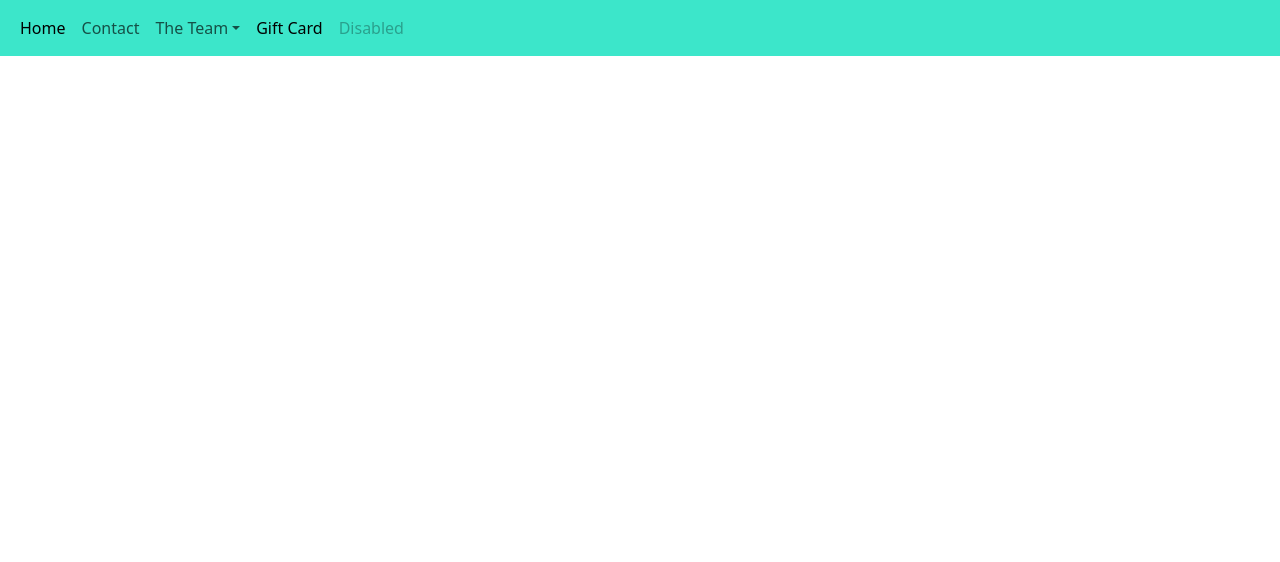
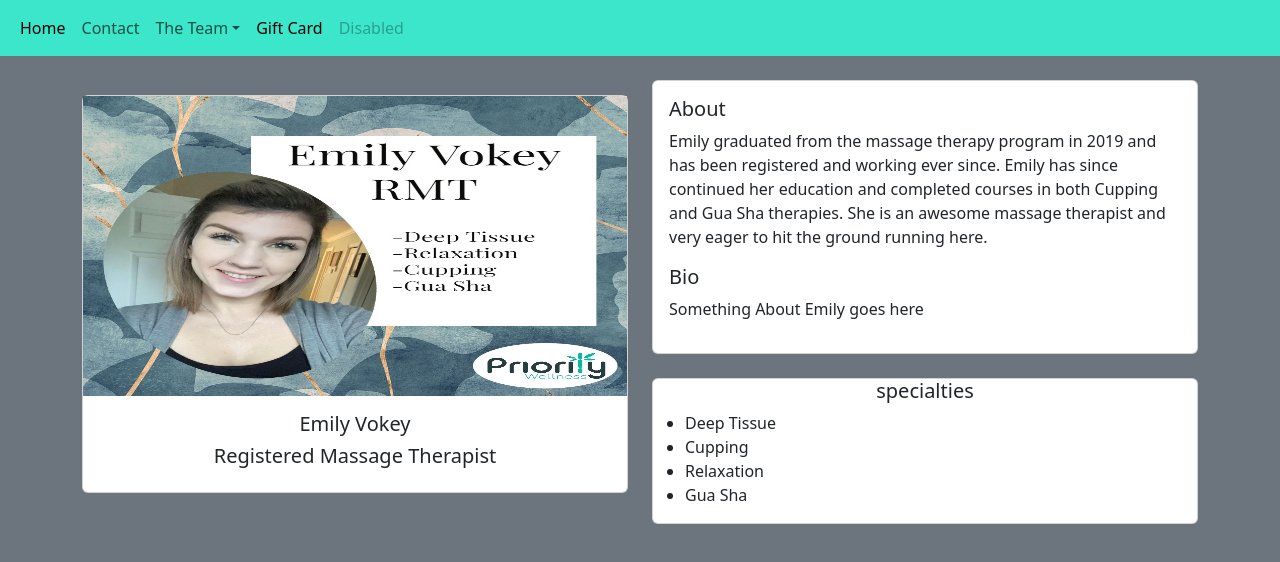
Before and after one commit to JamieBursey/PriorityWebpage, a React (Create React App) app: page /emily in a window 1280 px wide. Shown: the top 562 px of the page. Built offline with nearby package versions, Linux system fonts and the light colour scheme.

Commit message:
added emilys page info

```diff
--- a/src/App.js
+++ b/src/App.js
@@ -3,7 +3,7 @@ import "bootstrap/dist/css/bootstrap.min.css";
 import "bootstrap/dist/js/bootstrap.js";
 import React from "react";
 import { Route, Routes, BrowserRouter } from "react-router-dom";
-import { Home, Kelly, Danyelle, GiftCards } from "./pages.js";
+import { Home, Kelly, Danyelle, GiftCards, Emily } from "./pages.js";
 import { NavBar } from "./components.js/NavBar.js";
 import { LOCALSTORAGE } from "./config.js/index.js";
 import { useState } from "react";
@@ -15,7 +15,7 @@ function App() {
   const [showForm, setShowForm] = useState(true);
   return (
     <>
-      <div className="App">
+      <div className="bg-dark" style={{ minHeight: "100vh" }}>
         <BrowserRouter>
           <NavBar isLoggedIn={isLoggedIn} />
           <Routes>
@@ -32,6 +32,7 @@ function App() {
             <Route path="/kelly" element={<Kelly />}></Route>
             <Route path="/danyelle" element={<Danyelle />}></Route>
             <Route path="/giftCards" element={<GiftCards />}></Route>
+            <Route path="/emily" element={<Emily />}></Route>
           </Routes>
         </BrowserRouter>
       </div>
--- /dev/null
+++ b/src/components.js/EmilysPage.js
@@ -0,0 +1,50 @@
+const EmilysProfile = () => {
+  return (
+    <div className="bg-secondary" style={{ minHeight: "100vh" }}>
+      <div className="container">
+        <div className="row align-items-center">
+          <div lg={4} className="col mb-4 mb-lg-0 mt-2">
+            <div className="card">
+              <img
+                src={process.env.PUBLIC_URL + "/EmilyHome.jpeg"}
+                style={{ height: "300px" }}
+                alt="emilysAbout"
+              />
+              <div className="card-body text-center">
+                <h5 class="card-title">Emily Vokey</h5>
+                <h5 class="card-title">Registered Massage Therapist</h5>
+              </div>
+            </div>
+          </div>
+          <div className="col mt-4" lg={8}>
+            <div className="card">
+              <div className="card-body">
+                <h5 class="card-title">About</h5>
+                <p>
+                  Emily graduated from the massage therapy program in 2019 and
+                  has been registered and working ever since. Emily has since
+                  continued her education and completed courses in both Cupping
+                  and Gua Sha therapies. She is an awesome massage therapist and
+                  very eager to hit the ground running here.{" "}
+                </p>
+                <h5 class="card-title">Bio</h5>
+                <p>Something About Emily goes here</p>
+              </div>
+            </div>
+            <div className="card mt-4">
+              <h5 class="card-title text-center">specialties</h5>
+              <ul>
+                <li>Deep Tissue</li>
+                <li>Cupping</li>
+                <li>Relaxation</li>
+                <li>Gua Sha</li>
+              </ul>
+            </div>
+          </div>
+        </div>
+      </div>
+    </div>
+  );
+};
+
+export { EmilysProfile };
--- a/src/components.js/NavBar.js
+++ b/src/components.js/NavBar.js
@@ -62,7 +62,7 @@ const NavBar = () => {
                   <hr className="dropdown-divider" />
                 </li>
                 <li className="">
-                  <Link className="dropdown-item" to={"/"}>
+                  <Link className="dropdown-item" to={NAVIGATION.EMILY}>
                     Emily Vokey
                   </Link>
                 </li>
--- a/src/components.js/index.js
+++ b/src/components.js/index.js
@@ -2,5 +2,13 @@ import { NavBar } from "./NavBar";
 import { LoginForm } from "./Login";
 import { GiftCardTable } from "./GiftCardTable";
 import { CarouselImages, WelcomeSection } from "./homepage";
+import { EmilysProfile } from "./EmilysPage";
 
-export { NavBar, LoginForm, GiftCardTable, CarouselImages, WelcomeSection };
+export {
+  NavBar,
+  LoginForm,
+  GiftCardTable,
+  CarouselImages,
+  WelcomeSection,
+  EmilysProfile,
+};
--- a/src/config.js/index.js
+++ b/src/config.js/index.js
@@ -3,7 +3,7 @@ module.exports = {
     Home: "/PriorityWebpage",
     KELLY: "/kelly",
     DANYELLE: "/danyelle",
-    EMILY: "/emily,",
+    EMILY: "/emily",
     GIFTCARDS: "/giftCards",
   },
 
--- /dev/null
+++ b/src/pages.js/Emily.js
@@ -0,0 +1,11 @@
+import { EmilysProfile } from "../components.js";
+
+const Emily = () => {
+  return (
+    <div className="">
+      <EmilysProfile />
+    </div>
+  );
+};
+
+export { Emily };
--- a/src/pages.js/index.js
+++ b/src/pages.js/index.js
@@ -2,5 +2,6 @@ import { Home } from "./Home";
 import { Kelly } from "./Kelly";
 import { Danyelle } from "./Danyelle";
 import { GiftCards } from "./GiftCards";
+import { Emily } from "./Emily";
 
-export { Home, Kelly, Danyelle, GiftCards };
+export { Home, Kelly, Danyelle, GiftCards, Emily };
```
